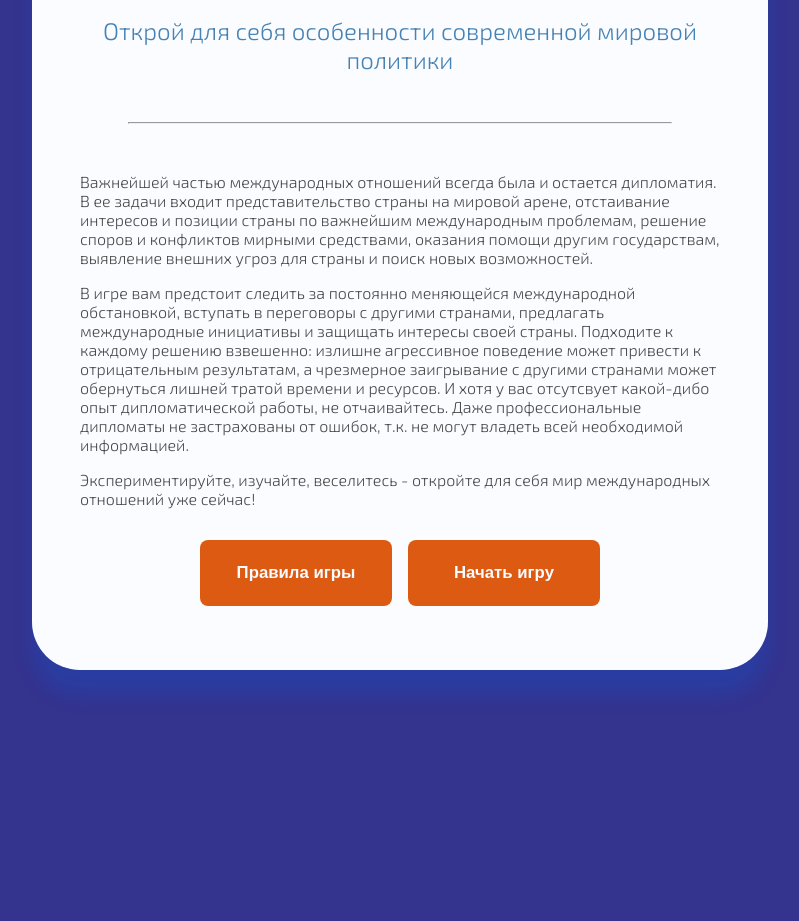
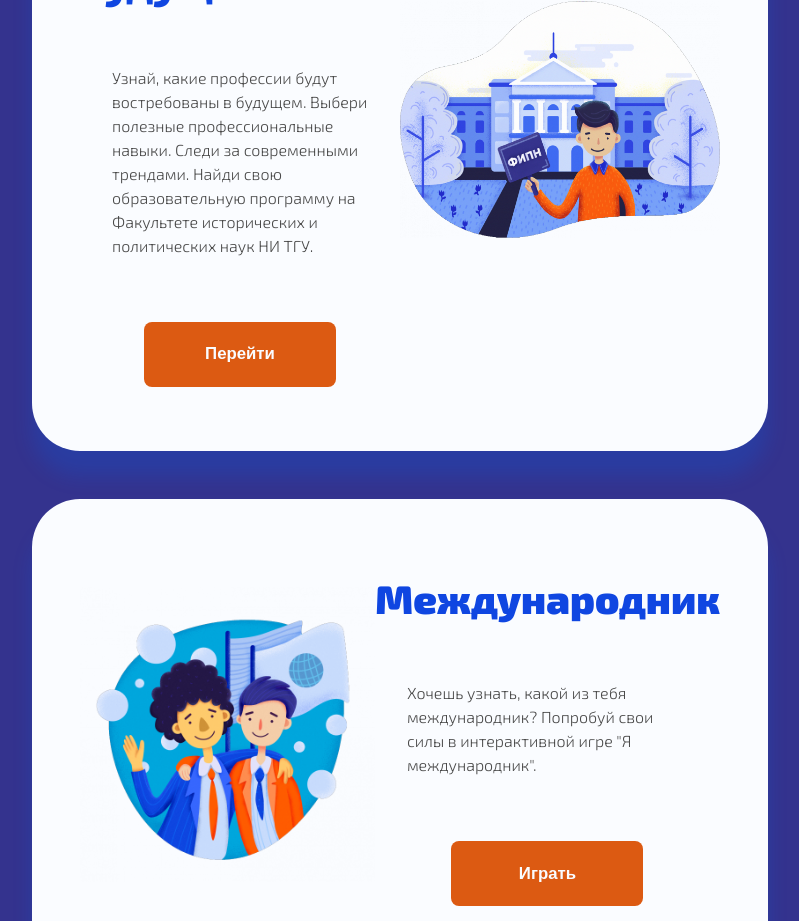
Before and after one commit to gizomo/diplomacy, a Vue app: page / in a window 1280 px wide. Shown: the part 260-1181 px from the top of the page, without its empty margins (240-1039 px from the left). Before the commit the page ends 978 px from the top, so only its background shows below. Built offline with nearby package versions, Linux system fonts and the light colour scheme; what @dafcoe/vue-notification, vue-panzoom would draw is missing.

Commit message:
Added MainMenu and refactored Game and EduApp

```diff
--- a/src/App.vue
+++ b/src/App.vue
@@ -1,13 +1,41 @@
 <template>
-  <!-- <div class="wave-wrapp">
-    <div class="circles"></div>
-    <div class="circles"></div>
-    <div class="waves"></div>
-    <div class="waves"></div>
-  </div> -->
   <div class="main-wrapper">
-    <prof-orient v-if="false" />
-    <diplomacy-game />
+    <div class="main-menu" v-if="menu">
+      <div class="edu window">
+        <div class="content">
+          <h1>Выбери свою профессию будущего</h1>
+          <p>
+            Узнай, какие профессии будут востребованы в будущем. Выбери полезные
+            профессиональные навыки. Следи за современными трендами. Найди свою
+            образовательную программу на Факультете исторических и политических
+            наук НИ ТГУ.
+          </p>
+          <div class="buttons">
+            <button @click="startEdu">Перейти</button>
+          </div>
+        </div>
+        <div class="image">
+          <img :src="require('./assets/fipn.png')" />
+        </div>
+      </div>
+      <div class="game window">
+        <div class="content">
+          <h1>Международник</h1>
+          <p>
+            Хочешь узнать, какой из тебя международник? Попробуй свои силы в
+            интерактивной игре "Я международник".
+          </p>
+          <div class="buttons">
+            <button @click="startGame">Играть</button>
+          </div>
+        </div>
+        <div class="image">
+          <img :src="require('./assets/inter.png')" />
+        </div>
+      </div>
+    </div>
+    <prof-orient v-if="edu" @backToMenu="startMenu" />
+    <diplomacy-game v-if="game" @backToMenu="startMenu" />
   </div>
 </template>
 <script>
@@ -19,6 +47,28 @@ export default {
   components: {
     DiplomacyGame,
     ProfOrient,
+  },
+  data() {
+    return {
+      menu: true,
+      edu: false,
+      game: false,
+    };
+  },
+  methods: {
+    startEdu() {
+      this.menu = false;
+      this.edu = true;
+    },
+    startGame() {
+      this.menu = false;
+      this.game = true;
+    },
+    startMenu() {
+      this.menu = true;
+      this.edu = false;
+      this.game = false;
+    },
   },
 };
 </script>
@@ -87,6 +137,11 @@ button:hover {
 .main-wrapper {
   padding: 3rem;
 }
+.main-menu {
+  display: flex;
+  flex-direction: column;
+  gap: 3rem;
+}
 .window {
   min-width: 20rem;
   width: 50vw;
@@ -96,74 +151,28 @@ button:hover {
   border-radius: 3rem;
   box-shadow: 0px 25px 20px rgba(2, 100, 242, 0.2);
 }
-.wave-wrapp {
-  height: 100vh;
-  width: 100vw;
-  position: fixed;
-  z-index: -1;
-  overflow: hidden;
+.edu,
+.game {
+  display: grid;
+  grid-template-columns: 1fr 1fr;
+  align-items: center;
 }
-.circles,
-.waves {
-  position: absolute;
+.game div:first-child {
+  order: 1;
+}
+.content h1 {
+  font-size: 2.5rem;
+  color: #0f46e1;
+}
+.content p {
+  padding: 2rem;
+  line-height: 1.5rem;
+}
+.image {
+  display: flex;
+  align-items: center;
+}
+.image img {
   width: 100%;
-  height: 8000px;
-}
-.circles {
-  background: url("./assets/circles.svg") repeat-y;
-  background-size: 100%;
-}
-.circles:nth-of-type(1) {
-  top: 0;
-  left: -100px;
-  animation: wave 30s cubic-bezier(0.56, 0.65, 0.43, 0.33) infinite;
-  opacity: 0.4;
-}
-.circles:nth-of-type(2) {
-  top: -2000px;
-  animation: wave 50s cubic-bezier(0.56, 0.65, 0.43, 0.33) infinite;
-  opacity: 0.6;
-}
-.waves {
-  background: url("./assets/wave.svg") repeat-y;
-  background-size: 100%;
-}
-.waves:nth-of-type(3) {
-  top: 0;
-  animation: wave 40s cubic-bezier(0.36, 0.45, 0.63, 0.53) infinite,
-    swull 40s ease infinite;
-  opacity: 0.15;
-}
-.waves:nth-of-type(4) {
-  top: -2000px;
-  animation: wave 60s cubic-bezier(0.36, 0.45, 0.63, 0.53) infinite,
-    swell 60s ease infinite;
-  opacity: 0.3;
-}
-@keyframes wave {
-  0% {
-    margin-top: 0;
-  }
-  100% {
-    margin-top: -4000px;
-  }
-}
-@keyframes swell {
-  0%,
-  100% {
-    transform: translate3d(-350px, 0, 0);
-  }
-  50% {
-    transform: translate3d(15px, 150px, 0);
-  }
-}
-@keyframes swull {
-  0%,
-  100% {
-    transform: translate3d(150px, 15px, 0);
-  }
-  50% {
-    transform: translate3d(25px, 0, 0);
-  }
 }
 </style>
--- a/src/components/DiplomacyGame.vue
+++ b/src/components/DiplomacyGame.vue
@@ -9,6 +9,9 @@
     <div class="buttons">
       <button class="open-rules" @click="openRules">Правила игры</button>
       <button class="start-game" @click="startGame">Начать игру</button>
+      <button class="return" @click="$emit('backToMenu')">
+        Вернуться в меню
+      </button>
     </div>
   </div>
   <div class="game-wrapper" v-if="!isIntro">
@@ -36,6 +39,7 @@
 
   <modal v-if="isResolutionVisible" @closeModal="closeModalWindow">
     <template #header>
+      <img class="flag" :src="require('../assets/flags/UN.svg')" alt="ООН" />
       <h2>Внесите резолюцию на голосование в ООН</h2>
     </template>
     <template #content>
@@ -114,14 +118,11 @@
     <template #footer></template>
   </modal>
 
-  <modal v-if="isModalVisible" @closeModal="closeModalWindow">
-    <template #header>
-      <h2>{{ modalObject.title }}</h2>
-    </template>
-    <template #content>
-      <div v-html="modalObject.body"></div>
-    </template>
-    <template #footer></template>
+  <modal
+    v-if="isModalVisible"
+    :modalContent="modalObject"
+    @closeModal="closeModalWindow"
+  >
   </modal>
 
   <vue-notification-list position="top-right"></vue-notification-list>
@@ -144,6 +145,7 @@ export default {
     WorldMap,
     Modal,
   },
+  emits: ["backToMenu"],
   data() {
     return {
       isIntro: true,
@@ -167,8 +169,10 @@ export default {
 
       isModalVisible: false,
       modalObject: {
+        imageTitle: Boolean,
         title: String,
         body: String,
+        button: String,
       },
     };
   },
@@ -176,6 +180,7 @@ export default {
     openRules() {
       this.modalObject.title = "Правила игры";
       this.modalObject.body = GameData.rules;
+      this.modalObject.button = "Закрыть";
       this.isModalVisible = true;
     },
     openStatDialog(e) {
@@ -246,8 +251,10 @@ export default {
       <p><span class="abstainers">Воздержалось:</span> ${voteData.abstainers.length}</p>
       </div>
       ${result}`;
-      this.modalObject.title = "Итоги голосования";
+      this.modalObject.imageTitle = true;
+      this.modalObject.title = "Итоги голосования в ООН";
       this.modalObject.body = voteResults;
+      this.modalObject.button = "Закрыть";
       this.isModalVisible = true;
     },
     closeModalWindow() {
@@ -329,6 +336,7 @@ export default {
   border: 1px solid #fff;
 }
 .current {
+  color: #000;
   background-color: #00efd1;
   border: 1px solid #fff;
 }
@@ -386,4 +394,9 @@ export default {
 .resolution-title {
   font-weight: 600;
 }
+.flag {
+  display: block;
+  width: 9rem;
+  margin: 0 auto;
+}
 </style>
--- a/src/components/Modal.vue
+++ b/src/components/Modal.vue
@@ -4,6 +4,12 @@
       <div class="modal-header">
         <div class="modal-title">
           <slot name="header">
+            <img
+              v-if="modalContent.imageTitle"
+              class="flag"
+              :src="require('../assets/flags/UN.svg')"
+              alt="ООН"
+            />
             <h2>{{ modalContent.title }}</h2>
           </slot>
         </div>
@@ -37,6 +43,7 @@ export default {
       type: Object,
       default() {
         return {
+          imageTitle: false,
           title: "Модальное окно",
           body: "",
           button: "Закрыть",
@@ -51,6 +58,7 @@ export default {
     },
   },
   mounted() {
+    console.log(this.modalContent.imageTitle);
     const vm = this;
     // document.body.style.overflow = "hidden";
     document.addEventListener("click", function (item) {
--- a/src/components/ProfOrient.vue
+++ b/src/components/ProfOrient.vue
@@ -1,6 +1,7 @@
 <template>
   <div class="prof-orient-intro window" v-if="isInfo">
     <h1 class="prof-orient-title">Выбери свою профессию будущего</h1>
+    <img class="prof-orient-image" :src="require('../assets/fipn.png')" />
     <p class="prof-orient-info">
       Приложение разработано на основе материалов
       <a href="https://new.atlas100.ru/">"Атласа новых профессий"</a>, который
@@ -17,6 +18,9 @@
     </p>
     <div class="buttons">
       <button class="start-orient" @click="startOrient">Начать</button>
+      <button class="return" @click="$emit('backToMenu')">
+        Вернуться в меню
+      </button>
     </div>
   </div>
   <div class="skills window" v-if="isSkill">
@@ -44,6 +48,7 @@
     </div>
     <div class="buttons">
       <button class="skills-save" @click="skillsSave">Продолжить</button>
+      <button class="skills-exit" @click="skillsExit">Закончить</button>
     </div>
   </div>
   <div class="trends window" v-if="isTrends">
@@ -73,6 +78,7 @@
     </div>
     <div class="buttons">
       <button class="trends-save" @click="trendsSave">Продолжить</button>
+      <button class="skills-exit" @click="skillsExit">Закончить</button>
     </div>
   </div>
   <div class="professions window" v-if="isProfessions">
@@ -158,6 +164,7 @@
     </div>
     <div class="buttons">
       <button class="professions-reset" @click="profsReset">Повторить</button>
+      <button class="skills-exit" @click="skillsExit">Закончить</button>
     </div>
   </div>
   <transition name="fade">
@@ -188,6 +195,7 @@ export default {
     CheckBox,
     SvgIcon,
   },
+  emits: ["backToMenu"],
   data() {
     return {
       isModalVisible: false,
@@ -264,6 +272,12 @@ export default {
       this.selectedTrends = [];
       this.isSkill = true;
     },
+    skillsExit() {
+      this.profsReset();
+      this.isTrends = false;
+      this.isSkill = false;
+      this.isInfo = true;
+    },
   },
   computed: {
     aggregatedProfessions() {
@@ -282,6 +296,17 @@ export default {
 };
 </script>
 <style scoped>
+.prof-orient-title {
+  font-size: 2.5rem;
+  color: #0f46e1;
+  text-align: center;
+}
+.prof-orient-image {
+  display: block;
+  width: 60%;
+  margin: 3rem auto;
+  text-align: center;
+}
 .options-list {
   display: flex;
   flex-wrap: wrap;
--- a/src/components/WorldMap.vue
+++ b/src/components/WorldMap.vue
@@ -121,6 +121,7 @@ export default {
   props: {
     countries: Array,
   },
+  emits: ["openStat"],
   data() {
     return {
       svgContainer: null,
```
Also changed, not shown: src/assets/fipn.png (added), src/assets/inter.png (added).
